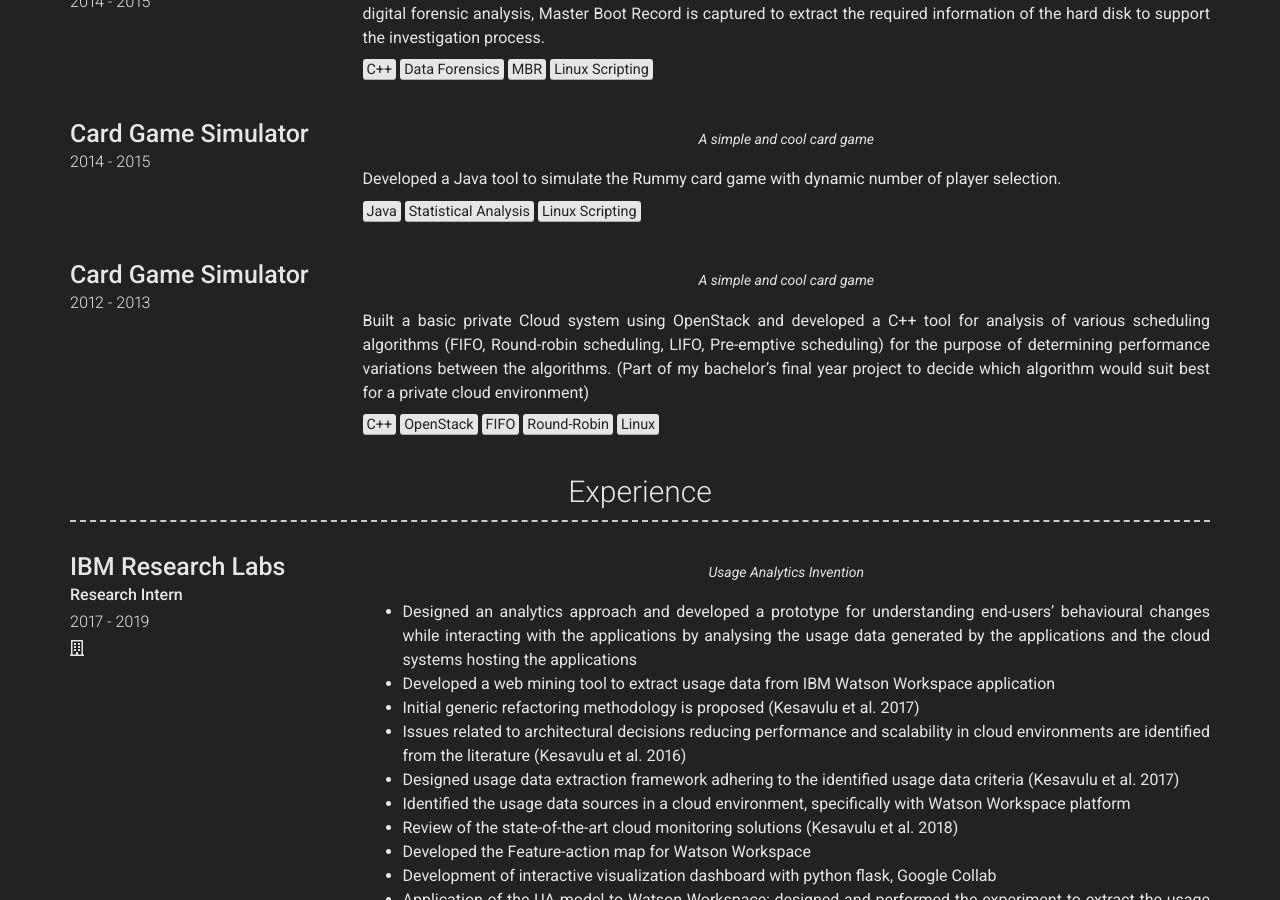
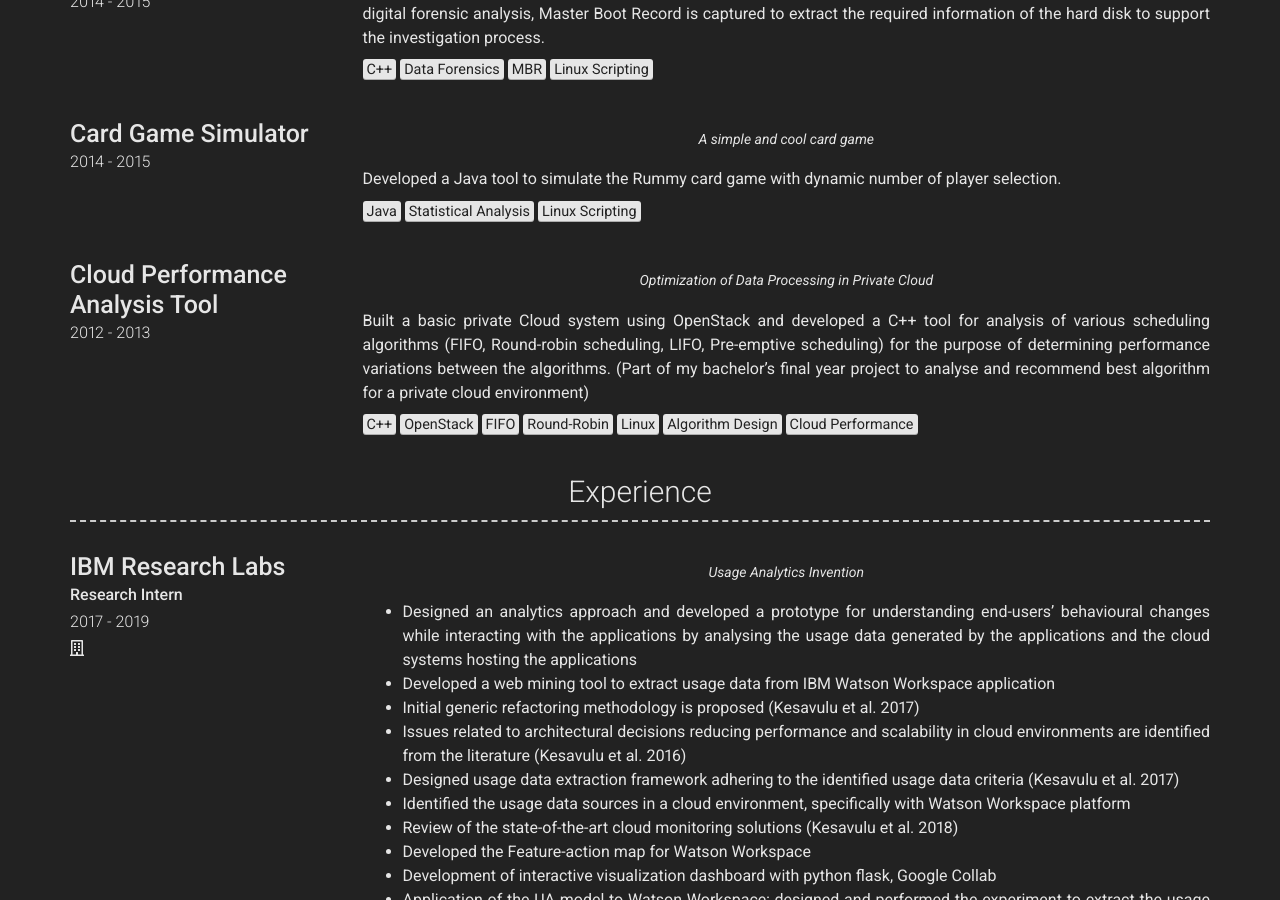
Before and after one commit to manoj-kesavulu/manoj-kesavulu.github.io, a Jekyll site: the page built from index.md, in a window 1280 px wide and 900 px high, scrolled down 1755 px. Built offline with Jekyll 4.4.1, drawn with Linux system fonts in a browser that asks for light colours; nearby versions of some CDN libraries.

Commit message:
Project "Cloud Performance" - Fix section

```diff
--- a/_config.yml
+++ b/_config.yml
@@ -83,7 +83,7 @@ content:
           - Developed an analytics tool for E-sports summarisation of Counter Strike GO that gathered the game and player strategies used in a specific game session instantly, could be used by the developers to understand the game plays of different types of users quickly.
           - Conducted an exploratory analysis of state-of-the-art summarisation tool available in the E-sports domain.
 
-          <mark>Python</mark> <mark>Exploratory Analysis</mark> <mark>Data Analytics</mark> <mark>Git</mark> <mark>Quantitative Research</mark>
+          <mark>Python</mark> <mark>Exploratory Analysis</mark> <mark>Data Analytics</mark> <mark>Git</mark> <mark>Quantitative Research</mark> <mark>User Research</mark>
       # Project 1
       - layout: left
         title: Usage Analytics
@@ -154,16 +154,16 @@ content:
           <mark>Java</mark> <mark>Statistical Analysis</mark> <mark>Linux Scripting</mark>
       # Project 6
       - layout: left
-        title: Card Game Simulator
+        title: Cloud Performance Analysis Tool
         caption: "2012 - 2013"
         #link: https://drive.google.com/file/d/0B3qnAsHlYypGYnRkMFNmLVpCUzQ/view
         #link_text: Dissertation Report
         quote: >
-          A simple and cool card game
+          Optimization of Data Processing in Private Cloud
         description: | # this will include new lines to allow paragraphs
-          Built a basic private Cloud system using OpenStack and developed a C++ tool for analysis of various scheduling algorithms (FIFO, Round-robin scheduling, LIFO, Pre-emptive scheduling) for the purpose of determining performance variations between the algorithms. (Part of my bachelor’s final year project to decide which algorithm would suit best for a private cloud environment)
+          Built a basic private Cloud system using OpenStack and developed a C++ tool for analysis of various scheduling algorithms (FIFO, Round-robin scheduling, LIFO, Pre-emptive scheduling) for the purpose of determining performance variations between the algorithms. (Part of my bachelor’s final year project to analyse and recommend best algorithm for a private cloud environment)
 
-          <mark>C++</mark> <mark>OpenStack</mark> <mark>FIFO</mark> <mark>Round-Robin</mark> <mark>Linux</mark>
+          <mark>C++</mark> <mark>OpenStack</mark> <mark>FIFO</mark> <mark>Round-Robin</mark> <mark>Linux</mark> <mark>Algorithm Design</mark> <mark>Cloud Performance</mark>
 
   # Experience Section
   - title: Experience
```
